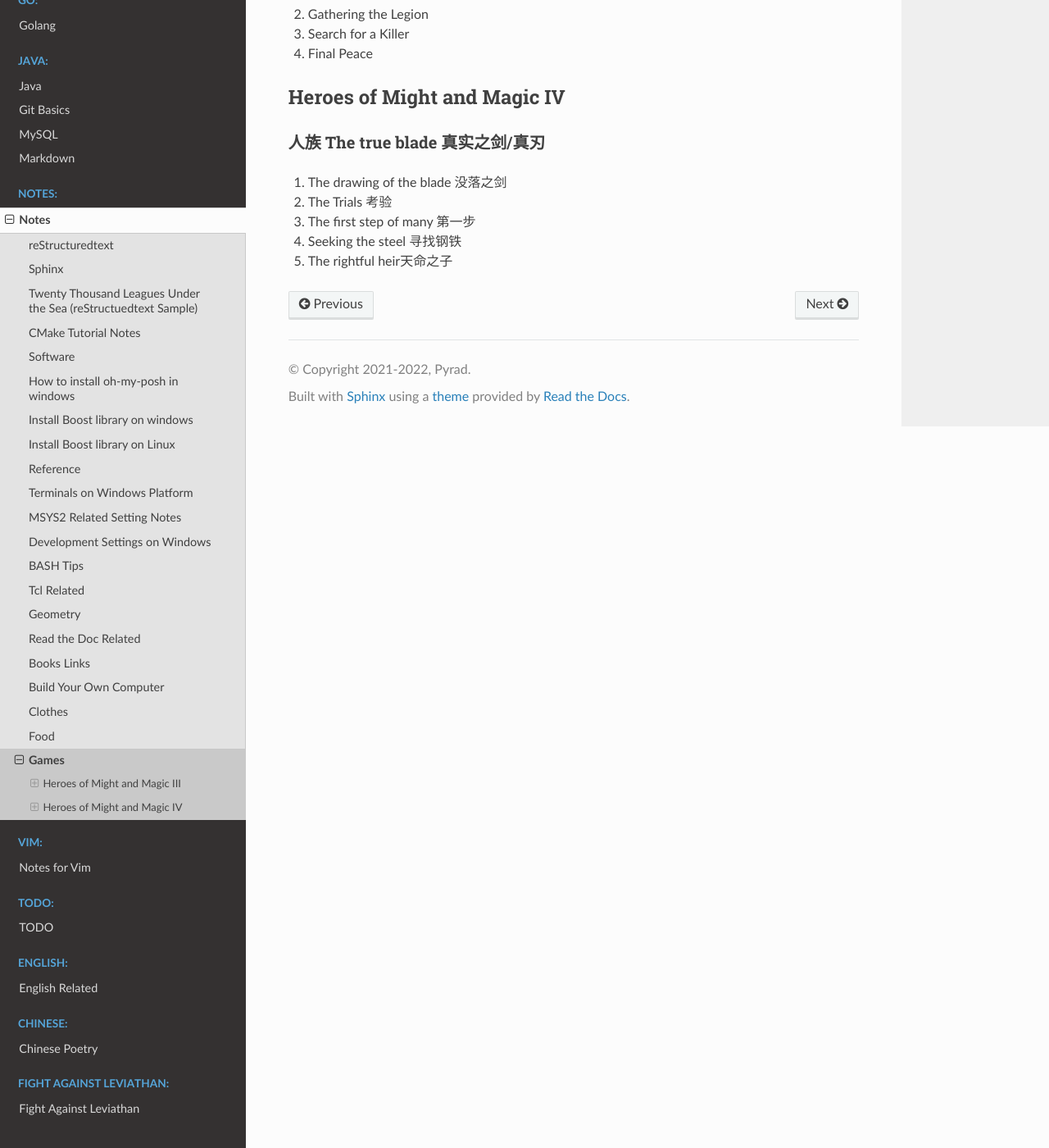
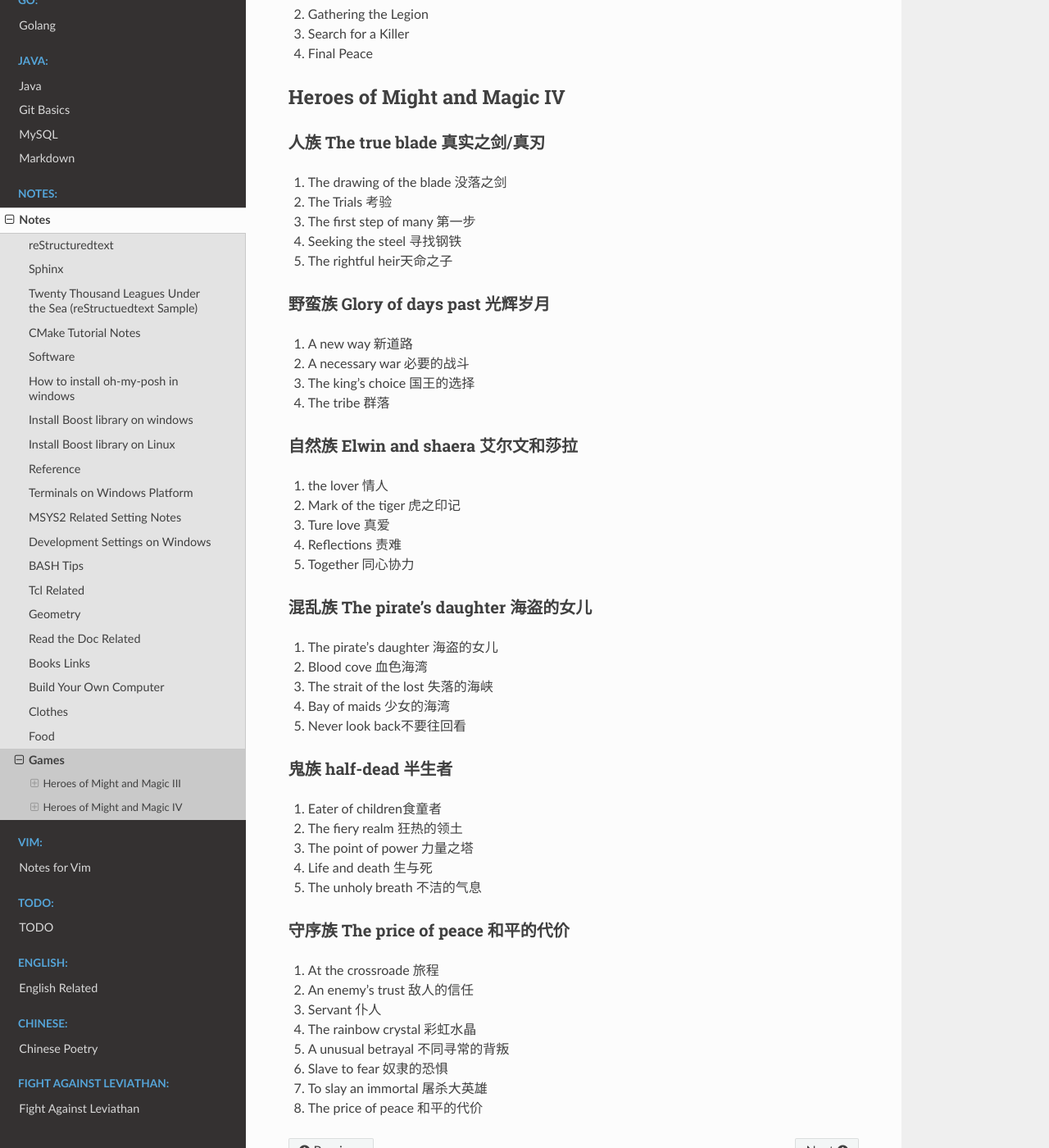
Before and after one commit to Pyrad/pyradnotes, a Sphinx documentation site: the page built from source/Notes/Games.md, in a window 1280 px wide and 1400 px high, scrolled down 1302 px. Shown: the whole window at 82% size. Built offline with Sphinx 7.4.7 and the Read the Docs theme 2.0.0, drawn with Linux system fonts in a browser that asks for light colours.

Commit message:
Notes Update campaigns of HoMM4

```diff
--- a/source/Notes/Games.md
+++ b/source/Notes/Games.md
@@ -81,3 +81,40 @@
 3. The first step of many 第一步
 4. Seeking the steel 寻找钢铁
 5. The rightful heir天命之子
+
+### 野蛮族 Glory of days past 光辉岁月
+1. A new way 新道路
+2. A necessary war 必要的战斗
+3. The king’s choice 国王的选择
+4. The tribe 群落
+
+### 自然族 Elwin and shaera 艾尔文和莎拉
+1. the lover 情人
+2. Mark of the tiger 虎之印记
+3. Ture love 真爱
+4. Reflections 责难
+5. Together 同心协力
+
+### 混乱族 The pirate’s daughter 海盗的女儿
+1. The pirate’s daughter 海盗的女儿
+2. Blood cove 血色海湾
+3. The strait of the lost 失落的海峡
+4. Bay of maids 少女的海湾
+5. Never look back不要往回看
+
+### 鬼族 half-dead 半生者
+1. Eater of children食童者
+2. The fiery realm 狂热的领土
+3. The point of power 力量之塔
+4. Life and death 生与死
+5. The unholy breath 不洁的气息
+
+### 守序族 The price of peace 和平的代价
+1. At the crossroade 旅程
+2. An enemy’s trust 敌人的信任
+3. Servant 仆人
+4. The rainbow crystal 彩虹水晶
+5. A unusual betrayal 不同寻常的背叛
+6. Slave to fear 奴隶的恐惧
+7. To slay an immortal 屠杀大英雄
+8. The price of peace 和平的代价
```
